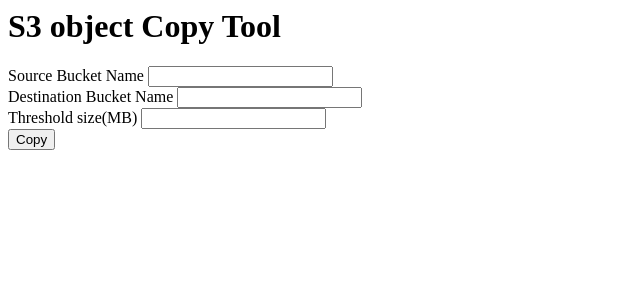
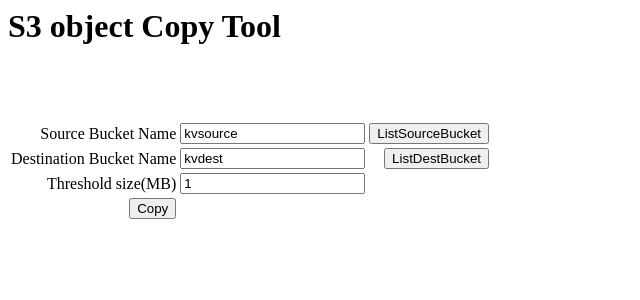
Before and after one commit to kvgarnet/copys3, a Flask app: page / in a window 1280 px wide. Shown: the top 300 px of the page, without its empty margins (0-640 px from the left). Run offline with Flask 2, Linux system fonts and the light colour scheme.

Commit message:
beautify home.html and add list bucket function

```diff
--- a/app.py
+++ b/app.py
@@ -16,6 +16,14 @@
         objlist=copys3.listobject(sourcebucket)
         return render_template('listsrc.html',objectlist=objlist,bucketname=sourcebucket)
     return render_template('listsrc.html')
+
+@app.route('/listdestbucket', methods=['GET','POST'])
+def listdestbucket():
+    if request.method == 'POST':
+        destbucket=request.form['destbucket']
+        objlist=copys3.listobject(destbucket)
+        return render_template('listdest.html',objectlist=objlist,bucketname=destbucket)
+    return render_template('listdest.html')
 @app.route('/your-url', methods=['GET','POST'])
 def your_url():
     if request.method == 'POST':
--- a/templates/home.html
+++ b/templates/home.html
@@ -5,14 +5,24 @@
 {% endfor %}
 -->
 <form action="your-url" method="post">
-  <label for="sourcebucket">Source Bucket Name    </label>
-  <input type="text" name="sourcebucket" value="" required>
+  <table>
+    <tr>
+      <td align="right"><label for="sourcebucket">Source Bucket Name    </label></td>
+      <td align="left"><input type="text" name="sourcebucket" value="kvsource"  required> <td align="right"><button type="submit" formaction=listsrcbucket> ListSourceBucket</button></td> </td>
+    </tr>
   <br>
-  <label for="destbucket">Destination Bucket Name</label>
-  <input type="text" name="destbucket" value="" required>
+    <tr>
+      <td align="right"><label for="destbucket">Destination Bucket Name</label></td>
+      <td align="left"><input type="text" name="destbucket" value="kvdest"  required> <td align="right"><button type="submit" formaction=listdestbucket> ListDestBucket</button></td></td>
+    </tr>
   <br>
-  <label for="sizemb">Threshold size(MB)</label>
-  <input type="text" name="sizemb" value="" required>
+    <tr>
+  <td align="right"><label for="sizemb">Threshold size(MB)</label></td>
+    <td align="left"><input type="text" name="sizemb" value="1" required></td>
+    </tr>
   <br>
-  <input type="submit" value="Copy">
+    <tr>
+      <td align="right"><input type="submit" value="Copy"></td>
+    </tr>
+  </table>
 </form>
```
Also changed, not shown: templates/listdest.html (added, +11 -0 lines).
